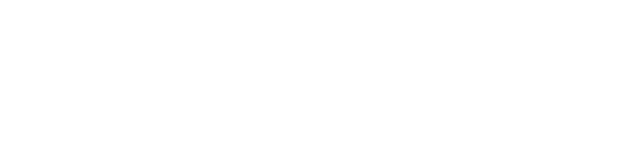
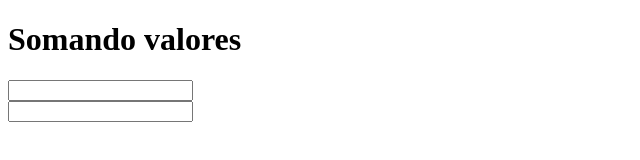
Before and after one commit to AlbertMiguel/javascript-cev, a plain HTML site: page exercicio/aula10/ex007.html in a window 1280 px wide. Shown: the whole page, without its empty margins (0-640 px from the left). Drawn offline with Linux system fonts and the light colour scheme.

Commit message:
Update ex007.html

```diff
--- a/exercicio/aula10/ex007.html
+++ b/exercicio/aula10/ex007.html
@@ -7,6 +7,9 @@
     <title>JavaScript</title>
 </head>
 <body>
-
+    <h1>Somando valores</h1>
+    <input type="number" name="txtn1" id="txtn1">
+    <br>
+    <input type="number" name="txtn2" id="txtn2">
 </body>
 </html>
```
